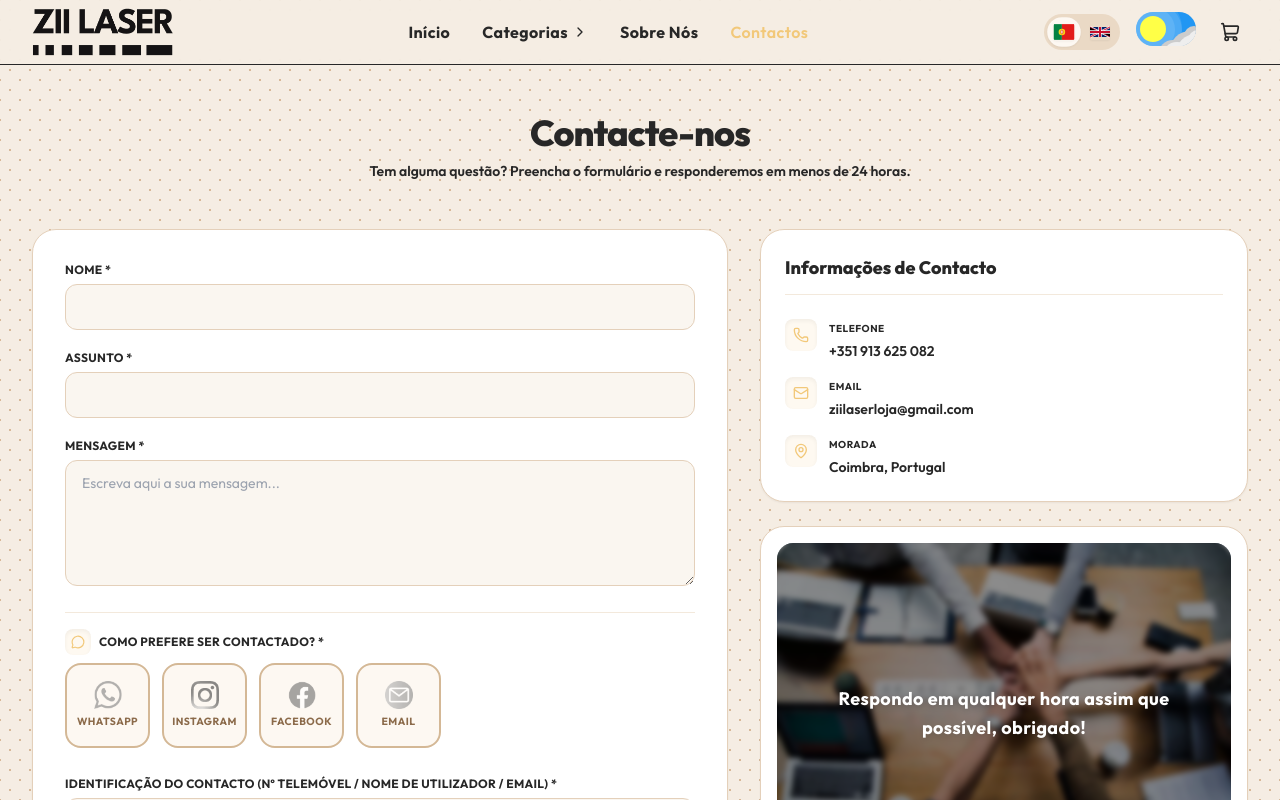
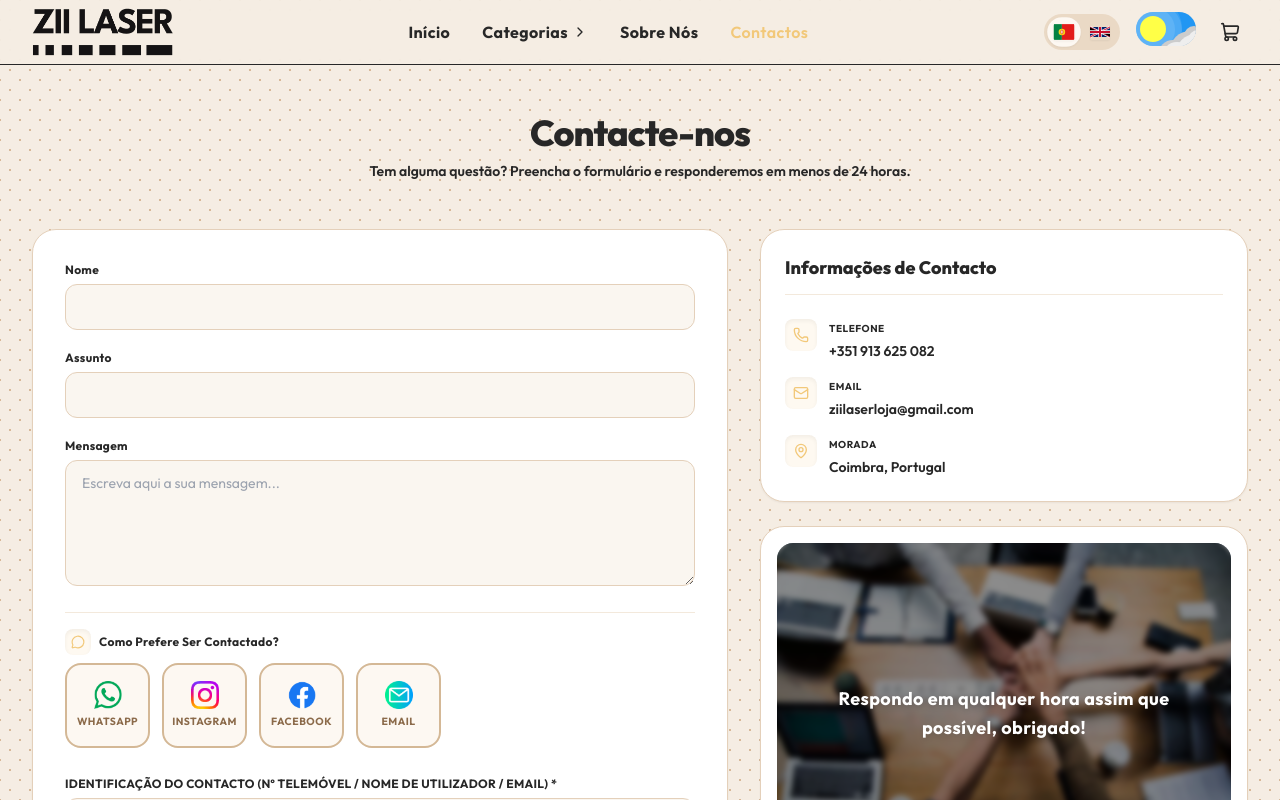
Before and after one commit to hugasousa27-sudo/Zii-Laser---Shop, a Next.js app: page /contact in a window 1280 px wide. Shown: the top 800 px of the page. Built offline with nearby package versions, Linux system fonts and the light colour scheme.

Commit message:
update v8.5

```diff
--- a/src/app/contact/page.tsx
+++ b/src/app/contact/page.tsx
@@ -125,8 +125,8 @@ export default function Contact() {
 
           <form onSubmit={handleSubmit} className="space-y-5">
             <div>
-              <label className="block text-xs font-bold uppercase tracking-wide mb-1.5" style={{ color: 'var(--foreground)' }}>
-                {t("contactFormName")} *
+              <label className="block text-xs font-bold capitalize tracking-wide mb-1.5" style={{ color: 'var(--foreground)' }}>
+                {t("contactFormName")}
               </label>
               <input
                 type="text"
@@ -139,8 +139,8 @@ export default function Contact() {
             </div>
 
             <div>
-              <label className="block text-xs font-bold uppercase tracking-wide mb-1.5" style={{ color: 'var(--foreground)' }}>
-                {t("contactFormSubject")} *
+              <label className="block text-xs font-bold capitalize tracking-wide mb-1.5" style={{ color: 'var(--foreground)' }}>
+                {t("contactFormSubject")}
               </label>
               <input
                 type="text"
@@ -153,8 +153,8 @@ export default function Contact() {
             </div>
 
             <div>
-              <label className="block text-xs font-bold uppercase tracking-wide mb-1.5" style={{ color: 'var(--foreground)' }}>
-                {t("contactFormMsg")} *
+              <label className="block text-xs font-bold capitalize tracking-wide mb-1.5" style={{ color: 'var(--foreground)' }}>
+                {t("contactFormMsg")}
               </label>
               <textarea
                 name="message"
@@ -170,11 +170,11 @@ export default function Contact() {
             {/* Preferred Contact Method area */}
             <div className="grid grid-cols-1 gap-4 border-t border-slate-100 dark:border-slate-800/60 pt-4">
               <div>
-                <label className="flex items-center gap-2 text-xs font-bold uppercase tracking-wide mb-2" style={{ color: 'var(--foreground)' }}>
+                <label className="flex items-center gap-2 text-xs font-bold capitalize tracking-wide mb-2" style={{ color: 'var(--foreground)' }}>
                   <span className="bg-[#F2C879]/10 text-[#F2C879] p-1.5 rounded-lg flex-shrink-0 shadow-inner">
                     <MessageCircle className="h-3.5 w-3.5" />
                   </span>
-                  {t("labelContactPreference")} *
+                  {t("labelContactPreference")}
                 </label>
 
                 <style dangerouslySetInnerHTML={{ __html: `
@@ -217,7 +217,7 @@ export default function Contact() {
                     width: 1.75rem; height: 1.75rem;
                     transition: all 200ms ease;
                     object-fit: contain;
-                    filter: grayscale(100%) opacity(60%);
+                    filter: grayscale(0%) opacity(100%);
                   }
                   .radio-tile-group .input-container .radio-tile-label {
                     text-align: center;
--- a/src/app/globals.css
+++ b/src/app/globals.css
@@ -15,6 +15,9 @@
   --accent: #EAD9C5;
   --muted: #8B6A4A;
   --success: #10b981;
+  /* Brown text colors */
+  --brown-text: #3B1A0A;
+  --brown-value: #6B2D0E;
   /* Footer theme colors */
   --footer-bg: #272727;
   --footer-text: #ffffff;
@@ -31,6 +34,9 @@
   --accent: #3D2415;
   --muted: #D4B896;
   --success: #34d399;
+  /* Brown text colors - lighter for dark mode readability */
+  --brown-text: #C8956A;
+  --brown-value: #D4A574;
   /* Footer theme colors in dark mode - match dark wallpaper palette */
   --footer-bg: #150A04;
   --footer-text: #ffffff;
@@ -82,7 +88,15 @@ body::before {
   background-position: 0 0, 10px 10px;
 }
 
+/* Dark mode placeholder — bege claro em vez de cinzento */
+.dark input::placeholder,
+.dark textarea::placeholder {
+  color: #C8A882;
+  opacity: 1;
+}
+
 /* Blur ONLY behind text — no visible box */
+
 .on-bg-blur {
   position: relative;
   display: inline-block;
--- a/src/app/product/[id]/page.tsx
+++ b/src/app/product/[id]/page.tsx
@@ -377,6 +377,22 @@ export default function ProductDetail() {
 
               {isCustomizationOpen && (
                 <div className="space-y-5 animate-fade-in-down">
+
+                  {/* Personalization Info Notice */}
+                  <div className="flex gap-3 bg-[#F2C879]/10 border border-[#F2C879]/30 rounded-xl p-4">
+                    <span className="text-[#F2C879] text-lg flex-shrink-0 mt-0.5">💡</span>
+                    <div className="space-y-1.5">
+                      <p className="text-xs font-extrabold text-[#F2C879] tracking-wide">
+                        {language === "pt" ? "Como funciona a personalização?" : "How does customization work?"}
+                      </p>
+                      <p className="text-[11px] text-amber-100/80 leading-relaxed font-medium">
+                        {language === "pt"
+                          ? "Ao personalizar o artigo poderá escolher outras opções como o tipo de letra, disposição dos elementos e muito mais. Para garantir que fica completamente satisfeito com o resultado, enviamos-lhe um modelo/prévia de como vai ficar — antes de qualquer pagamento. Basta aguardar que entremos em contacto consigo para apresentarmos a prévia e confirmarmos todos os detalhes."
+                          : "When customizing the item, you can choose additional options such as font type, element layout and more. To ensure you are fully satisfied with the result, we will send you a preview/mock-up of how it will look — before any payment. Just wait for us to get in touch with you to present the preview and confirm all the details."}
+                      </p>
+                    </div>
+                  </div>
+
                   {/* 1 – Image upload */}
               <div className="space-y-2">
                 <span className="text-xs font-bold text-stone-300 uppercase tracking-wide block">
```
Also changed, not shown: src/app/cart/page.tsx (+27 -27 lines).
